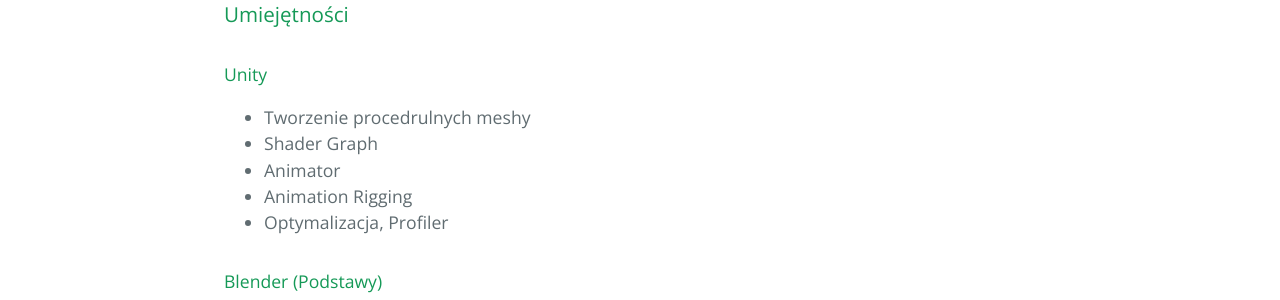
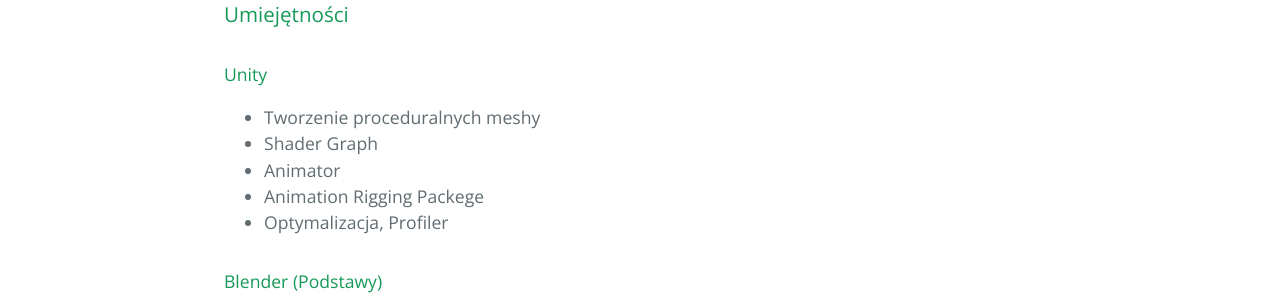
Before and after one commit to LaserRock46/laserrock46.github.io, a Jekyll site: the page built from cv.md, in a window 1280 px wide. Shown: the part 392-692 px from the top of the page. Built offline with Jekyll 4.4.1, drawn with Linux system fonts in a browser that asks for light colours; the repository's description, which GitHub fills in, is left out.

Commit message:
Update cv.md

```diff
--- a/cv.md
+++ b/cv.md
@@ -9,10 +9,10 @@
 
 #### Unity
 
-* Tworzenie procedrulnych meshy
+* Tworzenie proceduralnych meshy
 * Shader Graph
 * Animator
-* Animation Rigging
+* Animation Rigging Packege
 * Optymalizacja, Profiler
 
 #### Blender (Podstawy)
```
